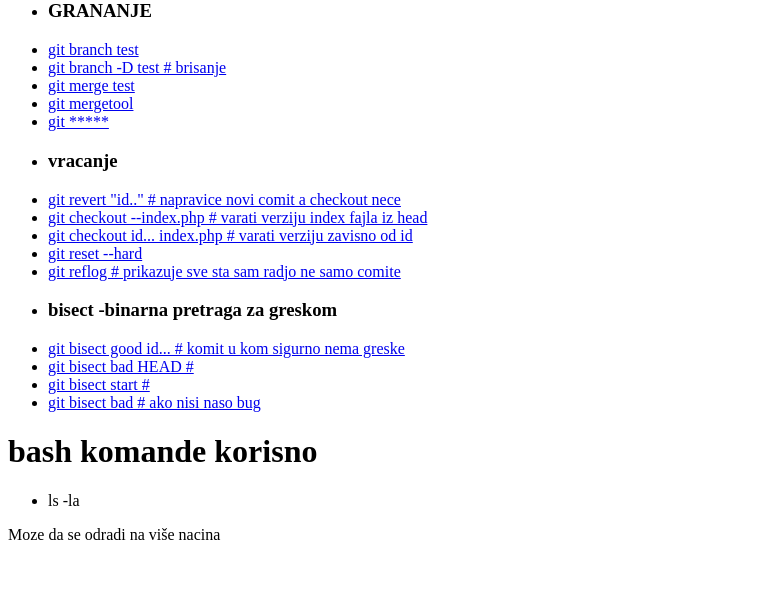
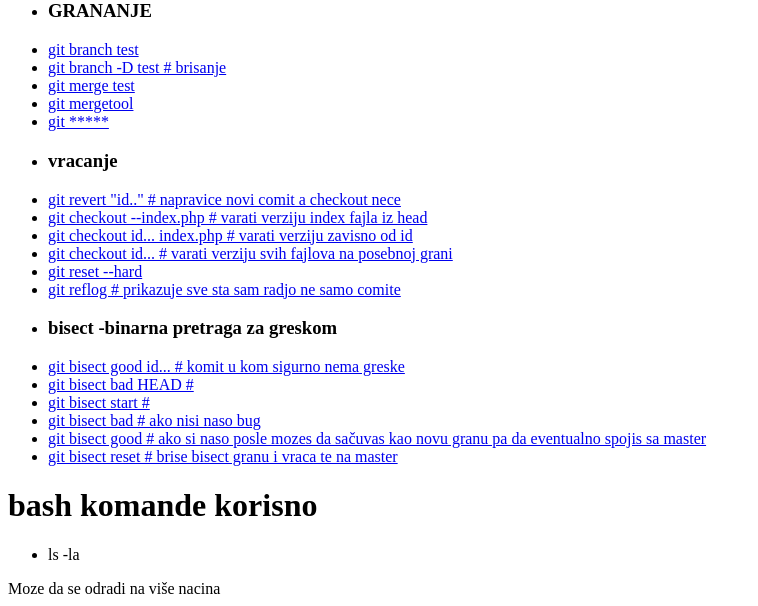
Before and after one commit to meddooo2/magic_git_gh, a PHP site: page / in a window 1280 px wide. Shown: the part 541-1147 px from the top of the page, without its empty margins (0-758 px from the left). Before the commit the page ends 1081 px from the top, so only its background shows below. Run offline with PHP 8.4, Linux system fonts and the light colour scheme.

Commit message:
prije distributed

```diff
--- a/index.php
+++ b/index.php
@@ -33,6 +33,7 @@
  		<li><a href="#">git  revert "id.."   # napravice novi comit a checkout nece</a></li>
 		<li><a href="#">git  checkout --index.php  # varati verziju index fajla iz head</a></li>
 		<li><a href="#">git  checkout id... index.php  # varati verziju zavisno od id</a></li>
+		<li><a href="#">git  checkout id...   # varati verziju svih fajlova na posebnoj grani</a></li>
 		<li><a href="#">git  reset --hard</a></li>
 		<li><a href="#">git reflog # prikazuje sve sta sam radjo ne samo comite</a></li>
 		<li><h3>bisect -binarna pretraga za greskom</h3></li>
@@ -40,7 +41,8 @@
 		<li><a href="#">git bisect bad HEAD # </a></li>
 		<li><a href="#">git bisect start # </a></li>
 		<li><a href="#">git bisect bad # ako nisi naso bug</a></li>
-
+		<li><a href="#">git bisect good # ako si naso posle mozes da sačuvas kao novu granu pa da eventualno spojis sa master</a></li>
+		<li><a href="#">git bisect reset # brise bisect granu i vraca te na master</a></li>
 	</ul>
 
 
```
